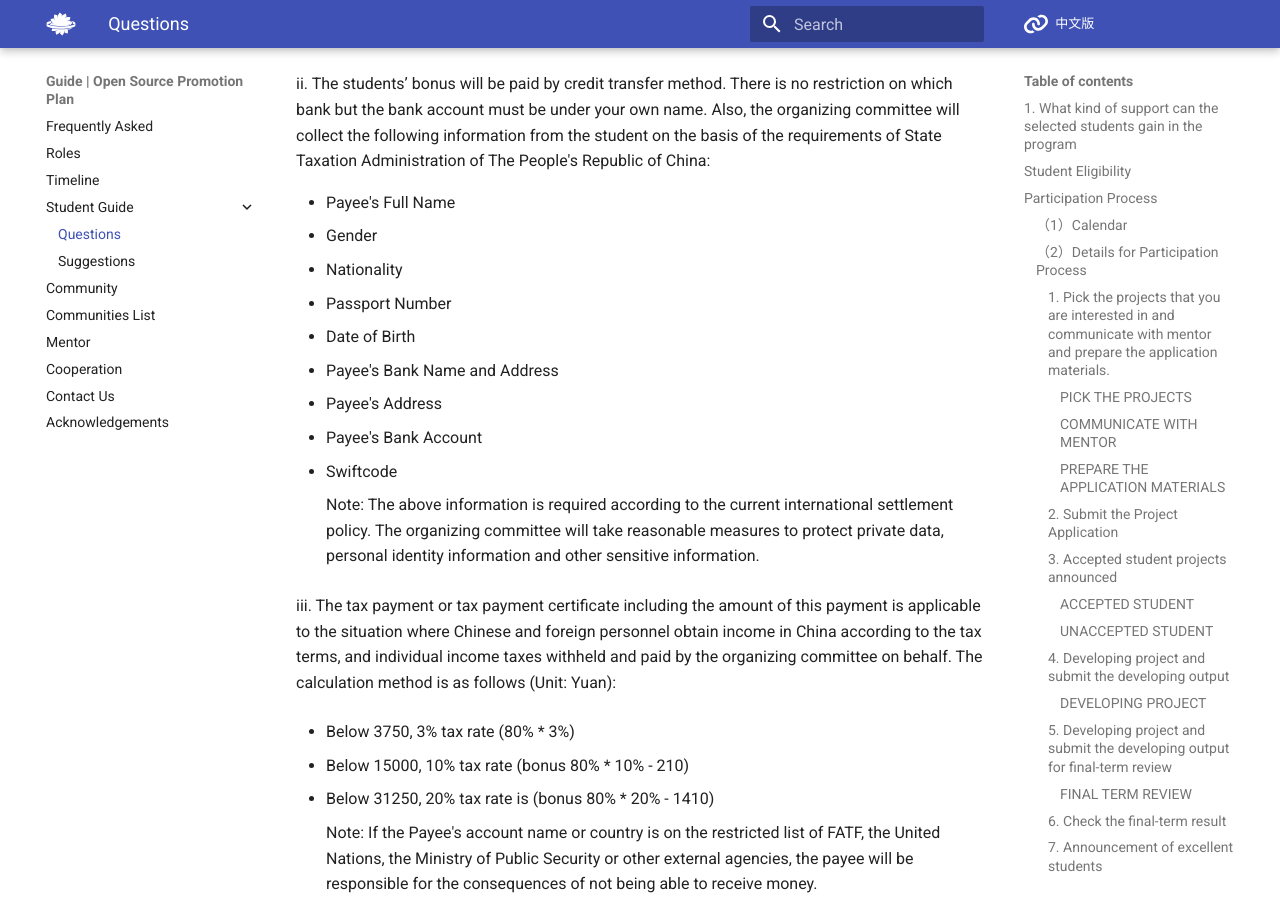
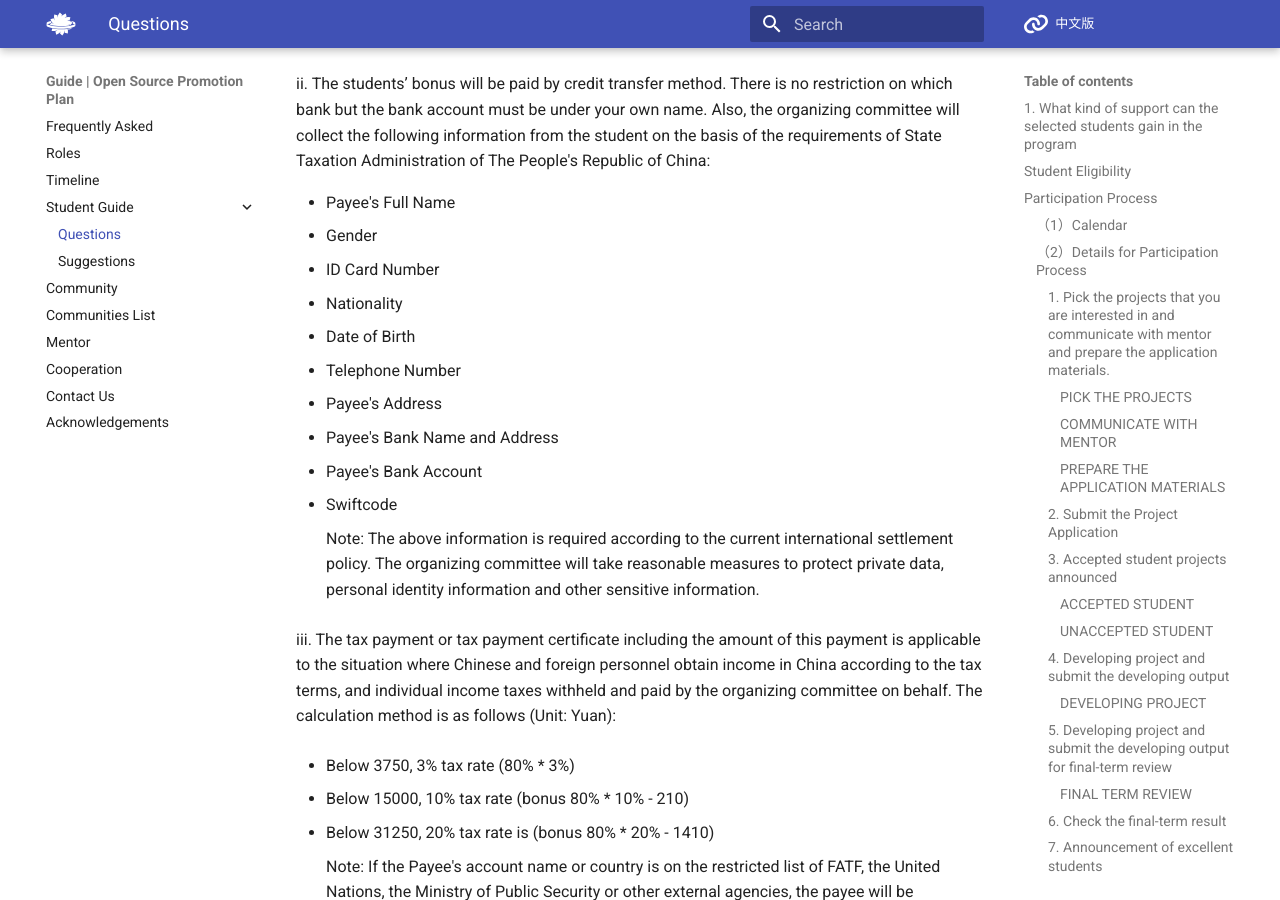
Before and after one commit to summer-ospp/help-en, an MkDocs documentation site: the page built from docs/student.md, in a window 1280 px wide and 900 px high, scrolled down 5396 px. Built offline with MkDocs 1.6.1 and Material for MkDocs 9.7.7, drawn with Linux system fonts in a browser that asks for light colours; comment, search, counter and statistics services are not loaded.

Commit message:
Update student.md

```diff
--- a/docs/student.md
+++ b/docs/student.md
@@ -189,11 +189,12 @@ Students can choose the programming language according to the needs of community
 
    - Payee's Full Name
    - Gender
+   - ID Card Number
    - Nationality
-   - Passport Number
    - Date of Birth
+   - Telephone Number
+   - Payee's Address
    - Payee's Bank Name and Address
-   - Payee's Address
    - Payee's Bank Account
    - Swiftcode
 
```
